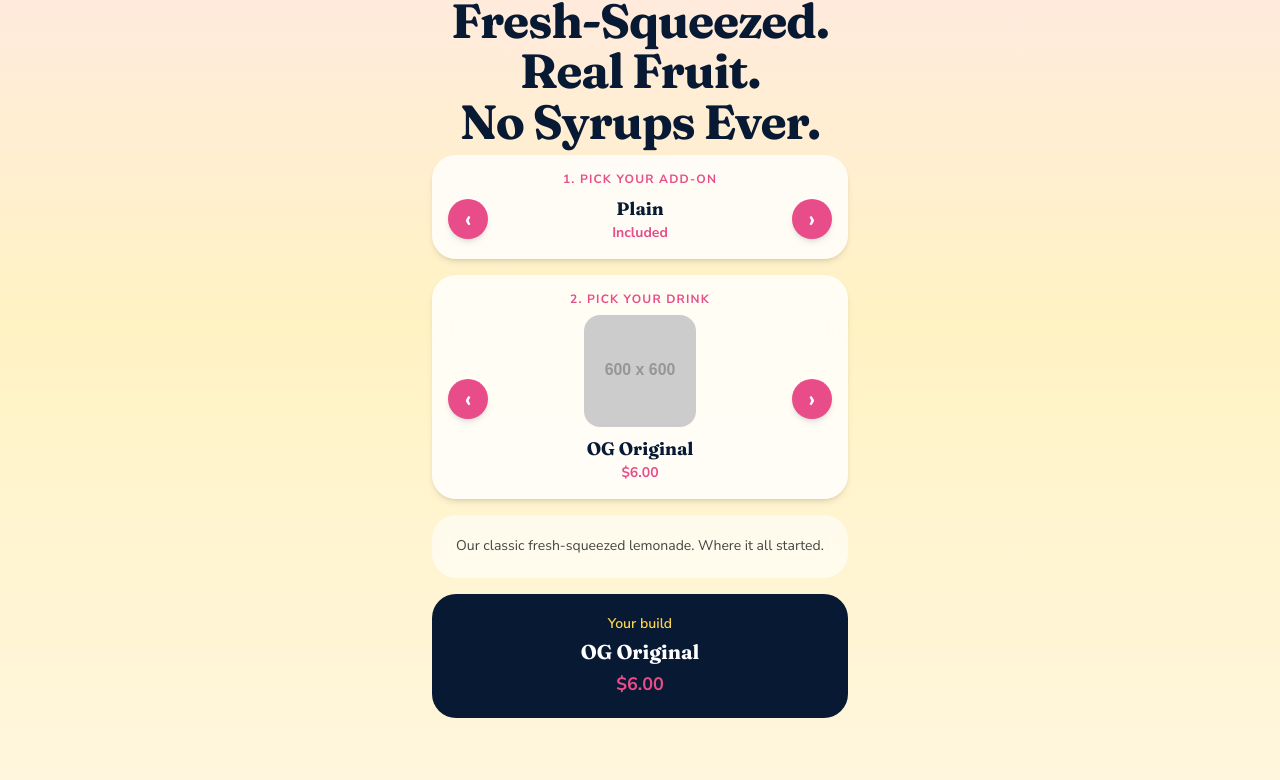
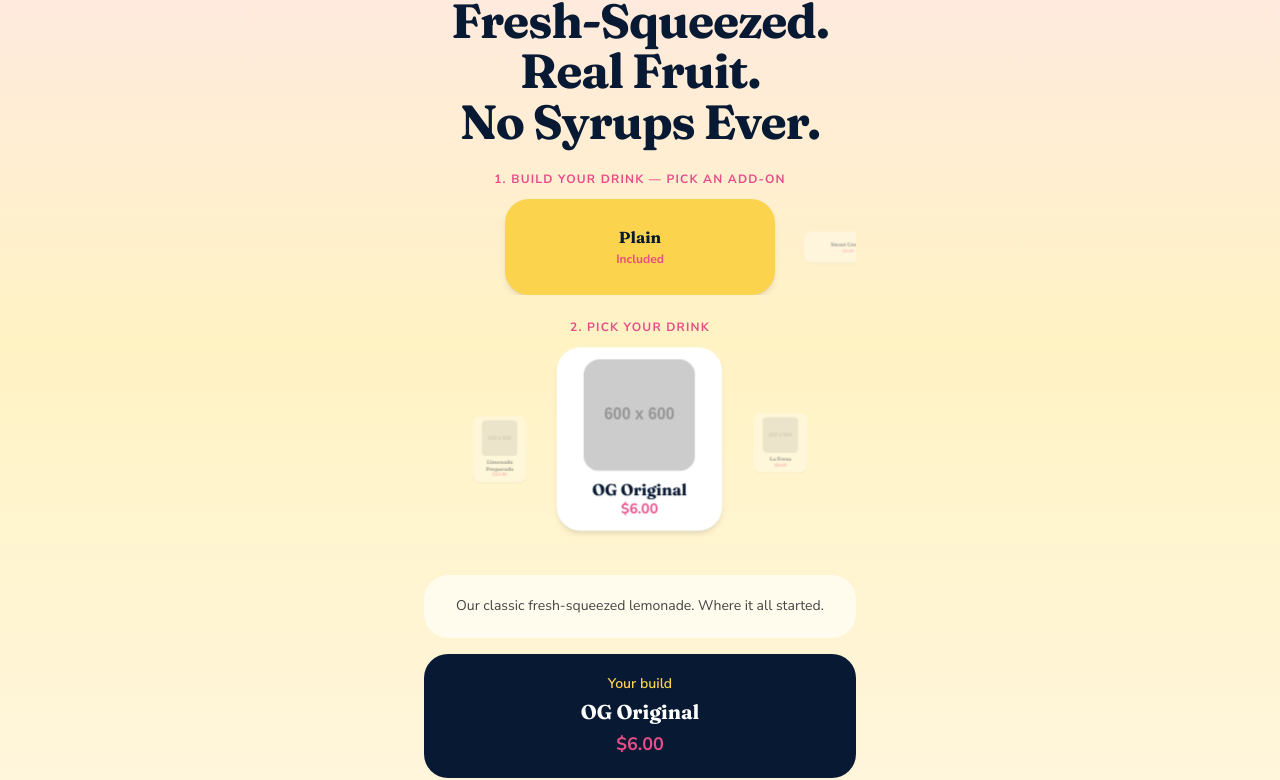
Before and after one commit to masterchiefdevelopment/the-little-stand-that-could-, a React (Vite) app: page / in a window 1280 px wide. Shown: the part 800-1580 px from the top of the page. Built offline with nearby package versions, Linux system fonts and the light colour scheme.

Commit message:
Swiper coverflow carousel for build-a-drink: 3D depth, seamless loop both rows

```diff
--- a/package.json
+++ b/package.json
@@ -13,7 +13,8 @@
     "@supabase/supabase-js": "^2.108.2",
     "react": "^19.2.6",
     "react-dom": "^19.2.6",
-    "react-router-dom": "^7.18.0"
+    "react-router-dom": "^7.18.0",
+    "swiper": "^12.2.0"
   },
   "devDependencies": {
     "@eslint/js": "^10.0.1",
--- a/src/components/DrinkBuilder.jsx
+++ b/src/components/DrinkBuilder.jsx
@@ -1,6 +1,10 @@
 import { useState } from 'react'
+import { Swiper, SwiperSlide } from 'swiper/react'
+import { EffectCoverflow } from 'swiper/modules'
 import { flavors, addOns } from '../data/menu'
 import { images } from '../data/siteImages'
+import 'swiper/css'
+import 'swiper/css/effect-coverflow'
 
 const addOnOptions = [{ id: 'plain', name: 'Plain', price: 0 }, ...addOns]
 
@@ -23,39 +27,37 @@ function camel(id) {
   return parts[0] + parts.slice(1).map((p) => p[0].toUpperCase() + p.slice(1)).join('')
 }
 
-function ArrowButton({ dir, onClick }) {
+// Reusable coverflow carousel
+function Coverflow({ items, onSelect, renderItem, perView = 2.6 }) {
   return (
-    <button
-      type="button"
-      onClick={onClick}
-      aria-label={dir === 'prev' ? 'Previous' : 'Next'}
-      className="flex h-10 w-10 flex-shrink-0 items-center justify-center text-2xl font-black text-white shadow-md transition hover:opacity-90"
-      style={{ backgroundColor: '#E84C89' }}
+    <Swiper
+      modules={[EffectCoverflow]}
+      effect="coverflow"
+      grabCursor
+      centeredSlides
+      loop={items.length > 4}
+      slidesPerView={perView}
+      spaceBetween={0}
+   coverflowEffect={{
+        rotate: 0,
+        stretch: -20,
+        depth: 260,
+        modifier: 2.5,
+        scale: 0.8,
+        slideShadows: false,
+      }}
+      onSlideChange={(s) => onSelect(s.realIndex)}
     >
-      {dir === 'prev' ? '‹' : '›'}
-    </button>
-  )
-}
-
-function SlotRow({ label, name, price, onPrev, onNext }) {
-  return (
-    <div className="rounded-3xl bg-white/80 p-4 shadow-md backdrop-blur-sm">
-      <p className="mb-2 text-center text-xs font-bold uppercase tracking-widest" style={{ color: '#E84C89' }}>
-        {label}
-      </p>
-      <div className="flex items-center justify-between gap-2">
-        <ArrowButton dir="prev" onClick={onPrev} />
-        <div className="flex flex-1 flex-col items-center">
-          <p className="font-serif text-lg font-black" style={{ color: '#081A33' }}>
-            {name}
-          </p>
-          <p className="text-sm font-bold" style={{ color: '#E84C89' }}>
-            {price > 0 ? `+$${price.toFixed(2)}` : 'Included'}
-          </p>
-        </div>
-        <ArrowButton dir="next" onClick={onNext} />
-      </div>
-    </div>
+      {items.map((item) => (
+        <SwiperSlide key={item.id} style={{ width: '60%' }}>
+          {({ isActive }) => (
+            <div style={{ opacity: isActive ? 1 : 0.4, transition: 'opacity 0.3s' }}>
+              {renderItem(item, isActive)}
+            </div>
+          )}
+        </SwiperSlide>
+      ))}
+    </Swiper>
   )
 }
 
@@ -67,47 +69,66 @@ export default function DrinkBuilder() {
   const drink = flavors[drinkIndex]
   const total = (drink.price + addOn.price).toFixed(2)
 
-  const cycle = (i, len, dir) => (i + dir + len) % len
-
   return (
-    <div className="mx-auto w-full max-w-md px-4">
-      <SlotRow
-        label="1. Pick your add-on"
-        name={addOn.name}
-        price={addOn.price}
-        onPrev={() => setAddOnIndex((i) => cycle(i, addOnOptions.length, -1))}
-        onNext={() => setAddOnIndex((i) => cycle(i, addOnOptions.length, 1))}
+    <div className="mx-auto w-full max-w-md px-2 py-4">
+      {/* ===== ROW 1: ADD-ON COVERFLOW ===== */}
+      <p className="mb-3 text-center text-xs font-bold uppercase tracking-widest" style={{ color: '#E84C89' }}>
+        1. Build your drink — pick an add-on
+      </p>
+      <Coverflow
+        items={addOnOptions}
+        onSelect={setAddOnIndex}
+        perView={1.6}
+        renderItem={(item, isActive) => (
+          <div
+            className="flex h-24 flex-col items-center justify-center rounded-3xl p-3 text-center shadow-md"
+            style={{ backgroundColor: isActive ? '#FCD34D' : 'rgba(255,255,255,0.85)' }}
+          >
+            <p className="font-serif text-base font-black leading-tight" style={{ color: '#081A33' }}>
+              {item.name}
+            </p>
+            <p className="mt-1 text-xs font-bold" style={{ color: '#E84C89' }}>
+              {item.price > 0 ? `+$${item.price.toFixed(2)}` : 'Included'}
+            </p>
+          </div>
+        )}
       />
 
-      <div className="mt-4 rounded-3xl bg-white/80 p-4 shadow-md backdrop-blur-sm">
-        <p className="mb-2 text-center text-xs font-bold uppercase tracking-widest" style={{ color: '#E84C89' }}>
-          2. Pick your drink
-        </p>
-        <div className="flex items-center justify-between gap-2">
-          <ArrowButton dir="prev" onClick={() => setDrinkIndex((i) => cycle(i, flavors.length, -1))} />
-          <div className="flex flex-1 flex-col items-center">
+      {/* ===== ROW 2: DRINK COVERFLOW ===== */}
+      <p className="mb-3 mt-6 text-center text-xs font-bold uppercase tracking-widest" style={{ color: '#E84C89' }}>
+        2. Pick your drink
+      </p>
+      <Coverflow
+        items={flavors}
+        onSelect={setDrinkIndex}
+        renderItem={(item, isActive) => (
+          <div
+            className="flex flex-col items-center rounded-3xl p-3 text-center shadow-md"
+            style={{ backgroundColor: isActive ? '#ffffff' : 'rgba(255,255,255,0.75)' }}
+          >
             <img
-              src={images.drinks[camel(drink.id)]}
-              alt={drink.name}
+              src={images.drinks[camel(item.id)]}
+              alt={item.name}
               className="h-28 w-28 rounded-2xl object-cover"
             />
-            <p className="mt-2 text-center font-serif text-lg font-black" style={{ color: '#081A33' }}>
-              {drink.name}
+            <p className="mt-2 font-serif text-base font-black leading-tight" style={{ color: '#081A33' }}>
+              {item.name}
             </p>
             <p className="text-sm font-bold" style={{ color: '#E84C89' }}>
-              ${drink.price.toFixed(2)}
+              ${item.price.toFixed(2)}
             </p>
           </div>
-          <ArrowButton dir="next" onClick={() => setDrinkIndex((i) => cycle(i, flavors.length, 1))} />
-        </div>
-      </div>
+        )}
+      />
 
-      <div className="mt-4 rounded-3xl bg-white/60 p-5 text-center backdrop-blur-sm">
+      {/* ===== DESCRIPTION ===== */}
+      <div className="mt-6 rounded-3xl bg-white/60 p-5 text-center backdrop-blur-sm">
         <p className="text-sm leading-relaxed" style={{ color: '#444' }}>
           {drinkInfo[drink.id]}
         </p>
       </div>
 
+      {/* ===== YOUR BUILD ===== */}
       <div className="mt-4 rounded-3xl p-5 text-center" style={{ backgroundColor: '#081A33' }}>
         <p className="text-sm font-semibold" style={{ color: '#FCD34D' }}>
           Your build
```
Also changed, not shown: 1 other file (tests, documents, lock files or other folders).
